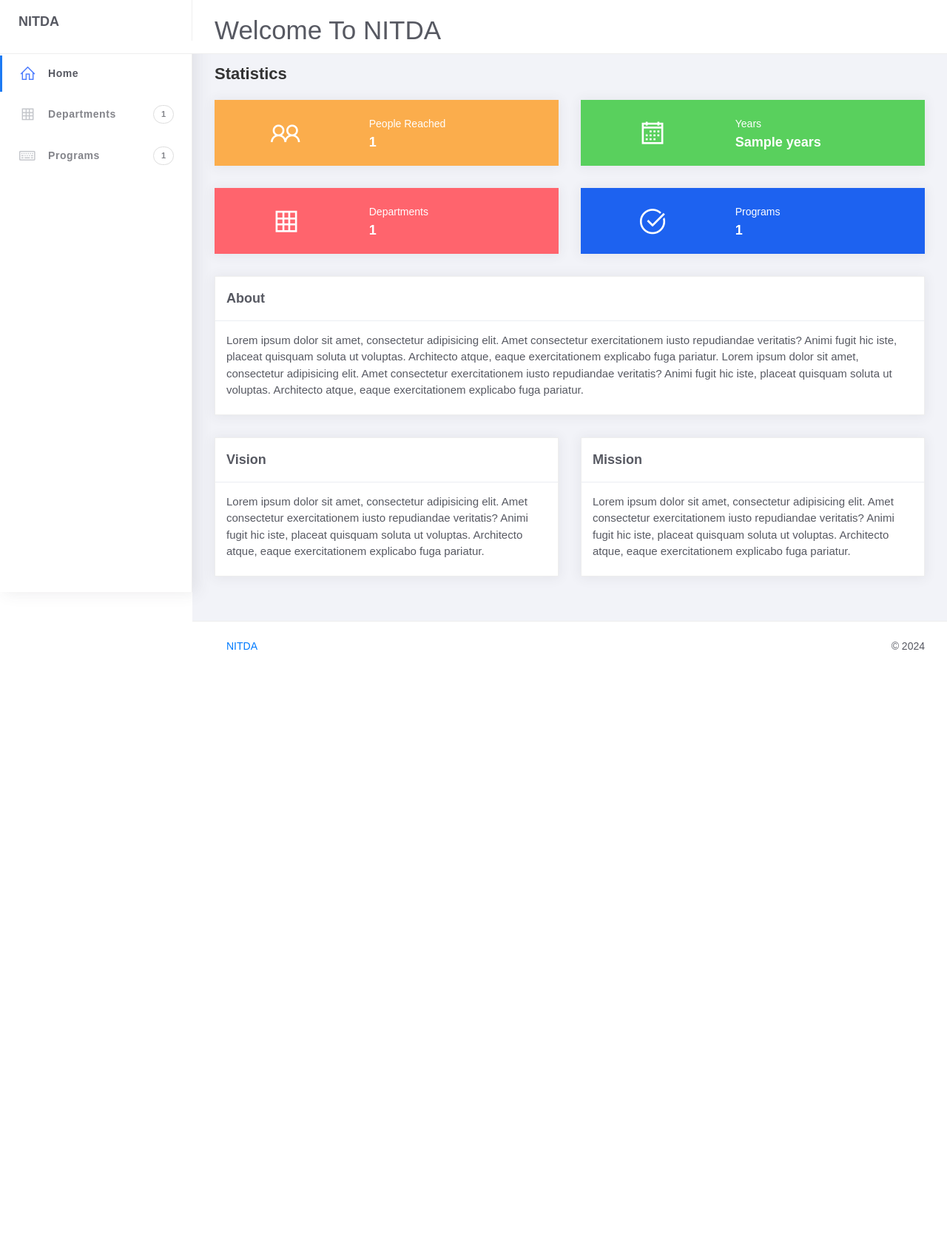
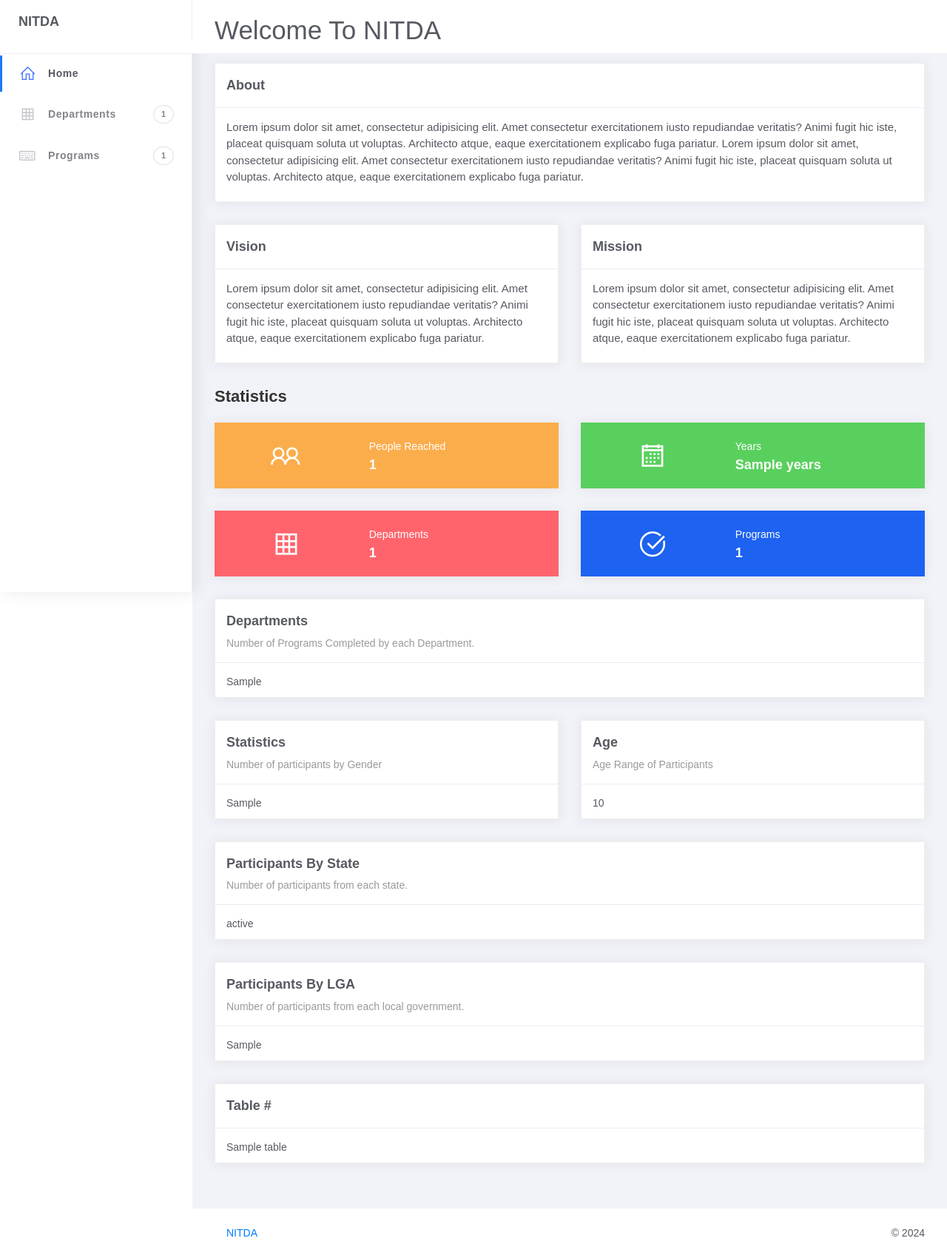
Before and after one commit to benjaminogbonna/NITDA-analysis-portal, a Django app: template templates/main/index.html in a window 1280 px wide. Shown: the whole page at 74% size. Before the commit the page ends 878 px from the top, so only its background shows below. Run offline with Django 4.2, Linux system fonts and the light colour scheme; the template is opened without the code that fills it: most values are stand-ins (such as "Sample title", 1, 10 or a date in 2020); some libraries are stand-ins or nearby versions.

Commit message:
Updated home view to make analysis for all dataset combined,upddated department template view, index template view, program_detail template view.

```diff
--- a/templates/base.html
+++ b/templates/base.html
@@ -11,6 +11,7 @@
 	<link rel="stylesheet" href="../css?family=Nunito:200,200i,300,300i,400,400i,600,600i,700,700i,800,800i,900,900i">
 	<link rel="stylesheet" href="{% static 'assets/css/ready.css' %}">
 	<link rel="stylesheet" href="{% static 'assets/css/demo.css' %}">
+	<script scr="https://cdn.plot.ly/plotly-latest.min.js"></script>
 	{% block style %}
 	{% endblock %}
 </head>
--- a/templates/main/department.html
+++ b/templates/main/department.html
@@ -13,7 +13,7 @@
 					<div class="card-header ">
 						<h4 class="card-title">
                             {% with programs.count as total_programs %}
-                               {{ total_programs }} Program{{ total_programs|pluralize }} Done
+                               {{ total_programs }} Program{{ total_programs|pluralize }} Done under {{ department.name }}
                             {% endwith %}
                         </h4>
 <!--						<p class="card-category">Users Table</p>-->
--- a/templates/main/index.html
+++ b/templates/main/index.html
@@ -1,11 +1,111 @@
 {% extends 'base.html' %}
 {% load static %}
 {% block title %}NITDA{% endblock %}
-
+{% block style %}
+<style>
+    table {
+            //overflow: hidden;
+            overflow-y:scroll;
+            height:500px;
+            display: block;
+            border-collapse: collapse
+        }
+        thead {
+            background-color: #59d05d;
+            color: #ffffff;
+        }
+        td, th {
+            border 1px solid #dddddd;
+            text-align: left;
+            padding: 5px;
+        }
+        tr:nth-child(even) {
+            background-color: #ebedf2;
+        }
+</style>
+{% endblock %}
 {% block content_block %}
 
 <div class="content">
 	<div class="container-fluid">
+		<div class="row">
+
+			<div class="col-md-12">
+				<div class="card">
+					<div class="card-header ">
+						<h4 class="card-title">About</h4>
+<!--						<p class="card-category">Users Table</p>-->
+					</div>
+					<div class="card-body">
+						<p>
+							Lorem ipsum dolor sit amet, consectetur adipisicing elit. Amet consectetur exercitationem
+							iusto repudiandae veritatis? Animi fugit hic iste, placeat quisquam soluta ut voluptas.
+							Architecto atque, eaque exercitationem explicabo fuga pariatur. Lorem ipsum dolor sit amet,
+							consectetur adipisicing elit. Amet consectetur exercitationem iusto repudiandae veritatis?
+							Animi fugit hic iste, placeat quisquam soluta ut voluptas. Architecto atque, eaque
+							exercitationem explicabo fuga pariatur.
+						</p>
+					</div>
+				</div>
+			</div>
+			<div class="col-md-6">
+				<div class="card">
+					<div class="card-header ">
+						<h4 class="card-title">Vision</h4>
+<!--						<p class="card-category">Users Table</p>-->
+					</div>
+					<div class="card-body">
+						<p>
+							Lorem ipsum dolor sit amet, consectetur adipisicing elit. Amet consectetur exercitationem
+							iusto repudiandae veritatis? Animi fugit hic iste, placeat quisquam soluta ut voluptas.
+							Architecto atque, eaque exercitationem explicabo fuga pariatur.
+						</p>
+					</div>
+				</div>
+			</div>
+			<div class="col-md-6">
+				<div class="card">
+					<div class="card-header ">
+						<h4 class="card-title">Mission</h4>
+<!--						<p class="card-category">Users Table</p>-->
+					</div>
+					<div class="card-body">
+						<p>
+							Lorem ipsum dolor sit amet, consectetur adipisicing elit. Amet consectetur exercitationem
+							iusto repudiandae veritatis? Animi fugit hic iste, placeat quisquam soluta ut voluptas.
+							Architecto atque, eaque exercitationem explicabo fuga pariatur.
+						</p>
+					</div>
+				</div>
+			</div>
+
+<!--			<div class="col-md-4">-->
+<!--				<div class="card">-->
+<!--					<div class="card-header">-->
+<!--						<h4 class="card-title">Users Statistics</h4>-->
+<!--						<p class="card-category">-->
+<!--						Users statistics this month</p>-->
+<!--					</div>-->
+<!--					<div class="card-body">-->
+<!--						<div id="monthlyChart" class="chart chart-pie"></div>-->
+<!--					</div>-->
+<!--				</div>-->
+<!--			</div>-->
+<!--			<div class="col-md-8">-->
+<!--				<div class="card">-->
+<!--					<div class="card-header">-->
+<!--						<h4 class="card-title">2018 Sales</h4>-->
+<!--						<p class="card-category">-->
+<!--						Number of products sold</p>-->
+<!--					</div>-->
+<!--					<div class="card-body">-->
+<!--						<div id="salesChart" class="chart"></div>-->
+<!--					</div>-->
+<!--				</div>-->
+<!--			</div>-->
+
+		</div>
+
 		<h4 class="page-title">Statistics</h4>
 		<div class="row">
 			<div class="col-md-6">
@@ -162,81 +262,100 @@
 			</div> -->
 		</div>
 		<div class="row">
-
 			<div class="col-md-12">
                 <div class="card">
-					<div class="card-header ">
-						<h4 class="card-title">About</h4>
-<!--						<p class="card-category">Users Table</p>-->
+                    <div class="card-header">
+                        <h4 class="card-title">Departments</h4>
+                        <p class="card-category">
+                            Number of Programs Completed by each Department.
+                        </p>
                     </div>
                     <div class="card-body">
-						<p>
-							Lorem ipsum dolor sit amet, consectetur adipisicing elit. Amet consectetur exercitationem
-							iusto repudiandae veritatis? Animi fugit hic iste, placeat quisquam soluta ut voluptas.
-							Architecto atque, eaque exercitationem explicabo fuga pariatur. Lorem ipsum dolor sit amet,
-							consectetur adipisicing elit. Amet consectetur exercitationem iusto repudiandae veritatis?
-							Animi fugit hic iste, placeat quisquam soluta ut voluptas. Architecto atque, eaque
-							exercitationem explicabo fuga pariatur.
-						</p>
+                        {% autoescape off %}
+                           {{ dept_plot }}
+                        {% endautoescape %}
                     </div>
                 </div>
             </div>
             <div class="col-md-6">
                 <div class="card">
-					<div class="card-header ">
-						<h4 class="card-title">Vision</h4>
-<!--						<p class="card-category">Users Table</p>-->
+                    <div class="card-header">
+                        <h4 class="card-title">Statistics</h4>
+                        <p class="card-category">
+                        Number of participants by Gender</p>
                     </div>
                     <div class="card-body">
-						<p>
-							Lorem ipsum dolor sit amet, consectetur adipisicing elit. Amet consectetur exercitationem
-							iusto repudiandae veritatis? Animi fugit hic iste, placeat quisquam soluta ut voluptas.
-							Architecto atque, eaque exercitationem explicabo fuga pariatur.
-						</p>
+<!--                        <div id="monthlyChart" class="chart chart-pie"></div>-->
+                        {% autoescape off %}
+                            {{ gender_plot }}
+                        {% endautoescape %}
                     </div>
                 </div>
             </div>
 			<div class="col-md-6">
                 <div class="card">
-					<div class="card-header ">
-						<h4 class="card-title">Mission</h4>
-<!--						<p class="card-category">Users Table</p>-->
+                    <div class="card-header">
+                        <h4 class="card-title">Age</h4>
+                        <p class="card-category">
+                        Age Range of Participants</p>
                     </div>
                     <div class="card-body">
-						<p>
-							Lorem ipsum dolor sit amet, consectetur adipisicing elit. Amet consectetur exercitationem
-							iusto repudiandae veritatis? Animi fugit hic iste, placeat quisquam soluta ut voluptas.
-							Architecto atque, eaque exercitationem explicabo fuga pariatur.
-						</p>
+<!--                        <div id="monthlyChart" class="chart chart-pie"></div>-->
+                        {% autoescape off %}
+                            {{ age_plot }}
+                        {% endautoescape %}
                     </div>
                 </div>
             </div>
+            <div class="col-md-12">
+                <div class="card">
+                    <div class="card-header">
+                        <h4 class="card-title">Participants By State</h4>
+                        <p class="card-category">
+                            Number of participants from each state.
+                        </p>
+                    </div>
+                    <div class="card-body">
+                         {% autoescape off %}
+                            {{ state_plot }}
+                        {% endautoescape %}
+                    </div>
+                </div>
+            </div>
+            <div class="col-md-12">
+                <div class="card">
+                    <div class="card-header">
+                        <h4 class="card-title">Participants By LGA</h4>
+                        <p class="card-category">
+                            Number of participants from each local government.
+                        </p>
+                    </div>
+                    <div class="card-body">
+                         {% autoescape off %}
+                            {{ lga_plot }}
+                        {% endautoescape %}
+                    </div>
+                </div>
+            </div>
+            <div class="col-md-12">
+                <div class="card">
+                    <div class="card-header">
+                        <div class="card-title">
+                            Table
+                            {{ href|safe }}
 
-<!--			<div class="col-md-4">-->
-<!--				<div class="card">-->
-<!--					<div class="card-header">-->
-<!--						<h4 class="card-title">Users Statistics</h4>-->
-<!--						<p class="card-category">-->
-<!--						Users statistics this month</p>-->
-<!--					</div>-->
-<!--					<div class="card-body">-->
-<!--						<div id="monthlyChart" class="chart chart-pie"></div>-->
-<!--					</div>-->
-<!--				</div>-->
-<!--			</div>-->
-<!--			<div class="col-md-8">-->
-<!--				<div class="card">-->
-<!--					<div class="card-header">-->
-<!--						<h4 class="card-title">2018 Sales</h4>-->
-<!--						<p class="card-category">-->
-<!--						Number of products sold</p>-->
-<!--					</div>-->
-<!--					<div class="card-body">-->
-<!--						<div id="salesChart" class="chart"></div>-->
-<!--					</div>-->
-<!--				</div>-->
-<!--			</div>-->
-
+                        </div>
+                    </div>
+                    <div class="card-body">
+<!--                        <div class="card-sub">-->
+<!--                            .-->
+<!--                        </div>-->
+                        <div class="table-responsiv">
+                            {{ table|safe }}
+                        </div>
+                    </div>
+                </div>
+            </div>
         </div>
 	</div>
 </div>
```
Also changed, not shown: main/views.py (+62 -10 lines), templates/main/program_detail.html (+19 -6 lines). Lines whose indentation alone changed are shown as unchanged.
